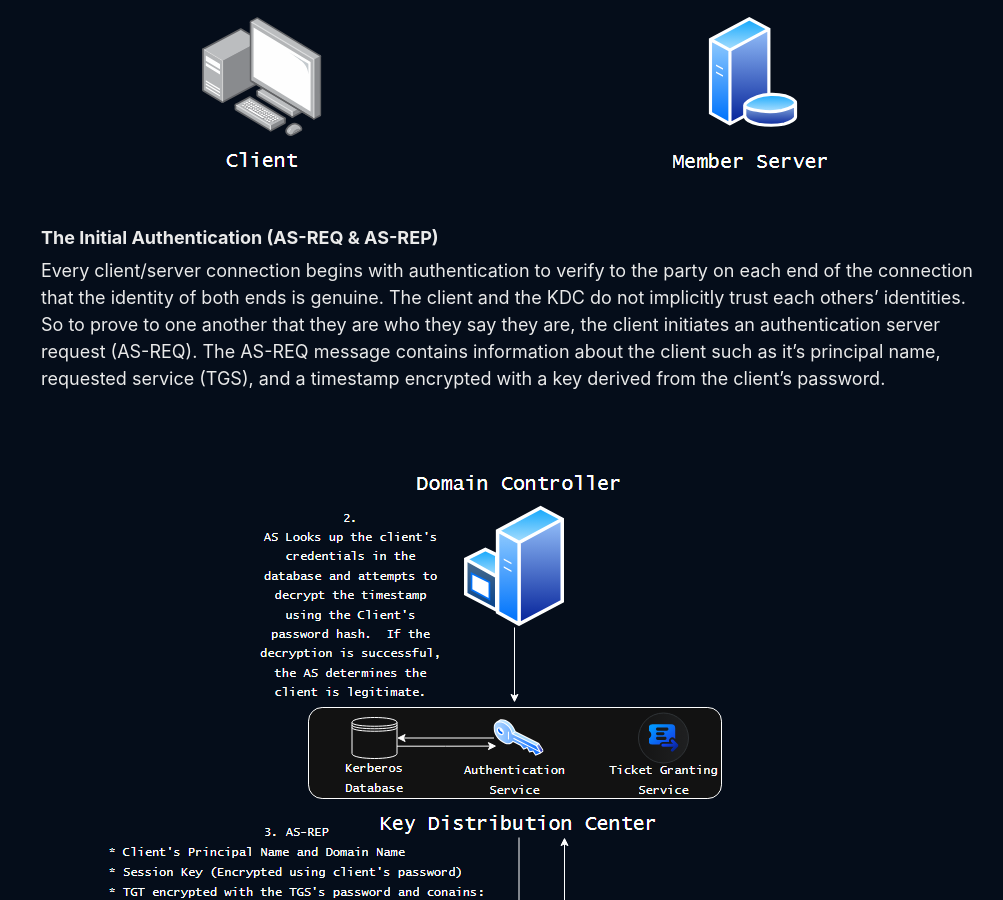
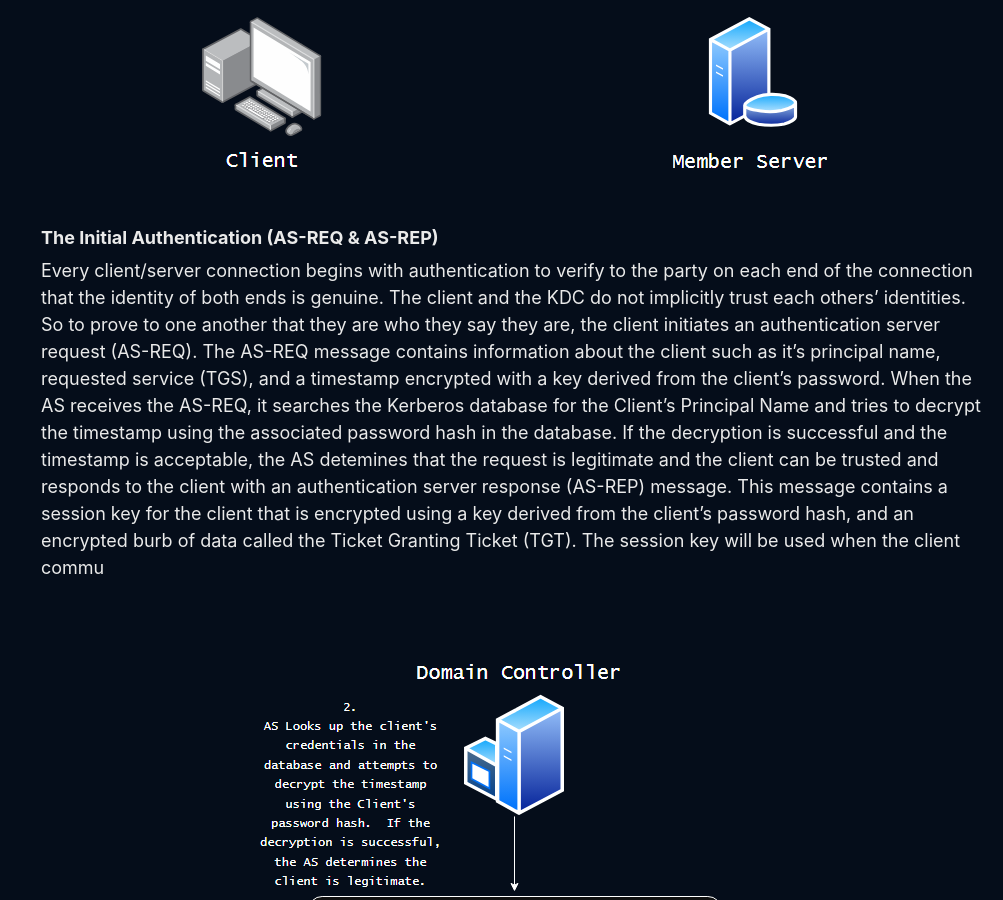
Before and after one commit to harutomo-jp/harutomo-jp.github.io, a Jekyll site: the page built from _posts/2025-06-23-Kerberoasting.md, in a window 1280 px wide and 900 px high, scrolled down 1950 px. Shown: the whole window, without its empty margins (277-1280 px from the left). Built offline with Jekyll 4.4.1, drawn with Linux system fonts in a browser that asks for light colours; cached includes are drawn as plain includes.

Commit message:
Fri, Jun 27, 2025, 1:59 PM -04:00

```diff
--- a/_posts/2025-06-23-Kerberoasting.md
+++ b/_posts/2025-06-23-Kerberoasting.md
@@ -44,7 +44,7 @@
 
 ### The Initial Authentication (AS-REQ & AS-REP)
 
-Every client/server connection begins with authentication to verify to the party on each end of the connection that the identity of both ends is genuine.  The client and the KDC do not implicitly trust each others' identities.  So to prove to one another that they are who they say they are, the client initiates an authentication server request (AS-REQ).  The AS-REQ message contains information about the client such as it's principal name, requested service (TGS), and a timestamp encrypted with a key derived from the client's password.
+Every client/server connection begins with authentication to verify to the party on each end of the connection that the identity of both ends is genuine.  The client and the KDC do not implicitly trust each others' identities.  So to prove to one another that they are who they say they are, the client initiates an authentication server request (AS-REQ).  The AS-REQ message contains information about the client such as it's principal name, requested service (TGS), and a timestamp encrypted with a key derived from the client's password.  When the AS receives the AS-REQ, it searches the Kerberos database for the Client's Principal Name and tries to decrypt the timestamp using the associated password hash in the database.  If the decryption is successful and the timestamp is acceptable, the AS detemines that the request is legitimate and the client can be trusted and responds to the client with an authentication server response (AS-REP) message.  This message contains a session key for the client that is encrypted using a key derived from the client's password hash, and an encrypted burb of data called the Ticket Granting Ticket (TGT).  The session key will be used when the client commu
 
 <p align="center">
   <img src="/assets/images/Kerberoasting/ASREQandASREP.png">
```
